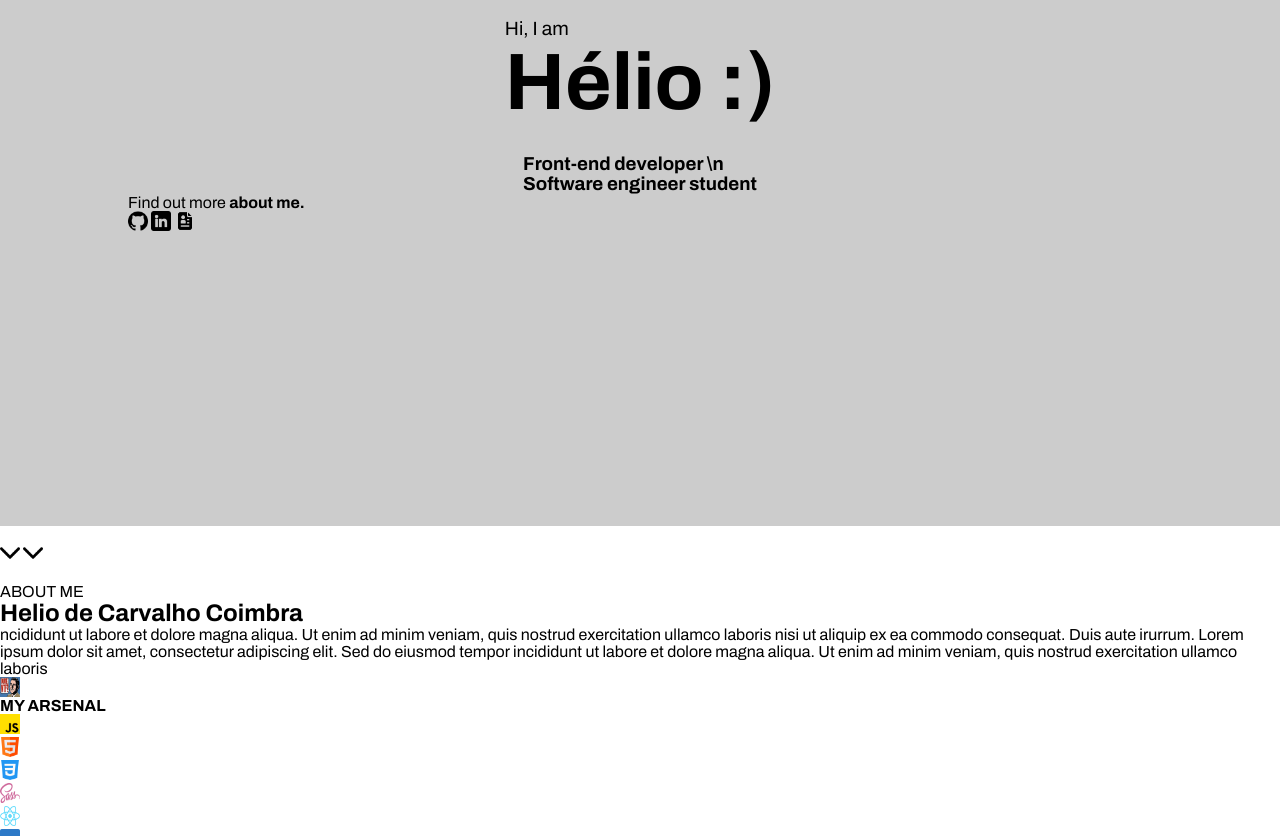
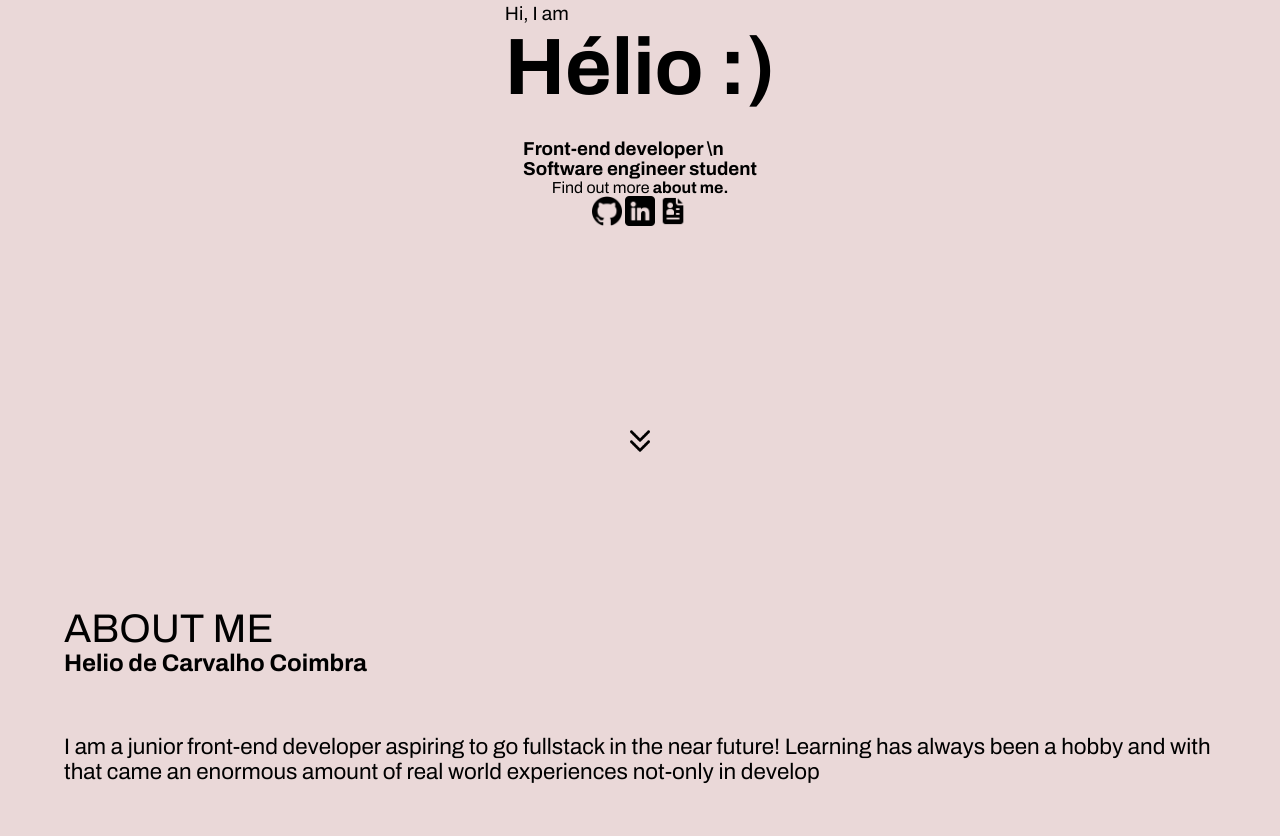
Before and after one commit to DevHelio/Heliodev-web-portfolio, a plain HTML site: page index.html in a window 1280 px wide. Shown: the part 317-1153 px from the top of the page. Drawn offline with Linux system fonts and the light colour scheme.

Commit message:
Finished the "My Arsenal" part.
I feel like I'm almost done but the hard part is now...

```diff
--- a/dir/styles/responsive.scss
+++ b/dir/styles/responsive.scss
@@ -1,3 +1,15 @@
+@keyframes bounce {
+  0% {
+    transform: translateY(0);
+  }
+  50% {
+    transform: translateY(-10px);
+  }
+  100% {
+    transform: translateY(0);
+  }
+}
+
 * {
   margin: 0;
   padding: 0;
@@ -94,6 +106,7 @@ pageContect {
 }
 
 hero {
+  flex: 1;
   width: 100svw;
   height: 100svh;
 
@@ -103,7 +116,6 @@ hero {
   justify-content: center;
   align-items: center;
 
-  background-color: rgba($color: #000000, $alpha: 0.2);
   heroContent {
     width: 80%;
     height: 80%;
@@ -131,11 +143,96 @@ hero {
       flex-direction: column;
       align-items: center;
     }
+    .more {
+      display: flex;
+      flex-direction: column;
+      align-items: center;
+      img {
+        width: 30px;
+        height: 30px;
+      }
+    }
+  }
+
+  arrows {
+    animation: bounce 1s ease-in-out infinite;
+    div {
+      display: flex;
+      flex-direction: column;
+      img {
+        margin-top: -10px;
+      }
+    }
+  }
+}
+
+AboutMe {
+  display: flex;
+  flex-direction: column;
+  margin: 5%;
+  left {
+    .first {
+      font-size: 40px;
+    }
+    h2 {
+      margin-bottom: 5%;
+    }
+    p {
+      font-size: 1.4em;
+    }
+  }
+  right {
+    margin-top: 10%;
+    display: flex;
+    flex-direction: column;
+    justify-content: center;
+    align-items: center;
+    img {
+      width: 80svw;
+      height: 80svw;
+      aspect-ratio: 1/1;
+
+      border-radius: 20px;
+      box-shadow: 0 0px 9px rgba(0, 0, 0, 0.2);
+    }
+    p {
+      text-align: center;
+    }
+  }
+}
+
+skills {
+  display: flex;
+  flex-direction: column;
+
+  margin: 5% 5% 5% 5%;
+  h4 {
+    margin-bottom: 7.5%;
+    font-size: 2em;
+  }
+  ul {
+    display: flex;
+    flex-direction: row;
+
+    flex-wrap: wrap;
+    justify-content: center;
+
+    li {
+      margin: 2% 2% 2% 2%;
+      list-style-type: none;
+
+      img {
+        width: 3em;
+        height: 3em;
+      }
+    }
   }
 }
 
 // Desktop media query
 @media only screen and (min-width: 768px) {
   body {
+    //
+    background-color: rgba($color: #973e3e, $alpha: 0.2);
   }
 }
--- a/index.html
+++ b/index.html
@@ -54,7 +54,7 @@
               <h3>Software engineer student</h3>
             </div>
           </div>
-          <div>
+          <div class="more">
             <p>Find out more <b>about me.</b></p>
             <ul>
               <a href=""><img src="./dir/assets/github.png" alt="GITHUB" /></a>
@@ -65,31 +65,27 @@
             </ul>
           </div>
         </heroContent>
+        <arrows>
+          <div>
+            <img src="./dir/assets/arrow-down-sign-to-navigate.png" alt="" />
+            <img src="./dir/assets/arrow-down-sign-to-navigate.png" alt="" />
+          </div>
+        </arrows>
       </hero>
-      <br />
-
-      <arrows>
-        <div>
-          <img src="./dir/assets/arrow-down-sign-to-navigate.png" alt="" />
-          <img src="./dir/assets/arrow-down-sign-to-navigate.png" alt="" />
-        </div>
-      </arrows>
       <br />
       <AboutMe>
         <left>
           <p class="first">ABOUT ME</p>
           <h2>Helio de Carvalho Coimbra</h2>
           <p>
-            ncididunt ut labore et dolore magna aliqua. Ut enim ad minim veniam,
-            quis nostrud exercitation ullamco laboris nisi ut aliquip ex ea
-            commodo consequat. Duis aute irurrum. Lorem ipsum dolor sit amet,
-            consectetur adipiscing elit. Sed do eiusmod tempor incididunt ut
-            labore et dolore magna aliqua. Ut enim ad minim veniam, quis nostrud
-            exercitation ullamco laboris
+            I am a junior front-end developer aspiring to go fullstack in the
+            near future! Learning has always been a hobby and with that came an
+            enormous amount of real world experiences not-only in develop
           </p>
         </left>
         <right>
-          <img src="./dir/assets/meme.jpg" alt="" />
+          <img src="./dir/assets/test.png" alt="" />
+          <p>That's me ^</p>
         </right>
       </AboutMe>
 
@@ -118,6 +114,9 @@
               src="./dir/assets/mongodb_original_logo_icon_146424.png"
               alt="MONGODB"
             />
+          </li>
+          <li>
+            <img src="./dir/assets/mySQL-logo.png" alt="MySQL" />
           </li>
         </ul>
       </skills>
@@ -261,7 +260,7 @@
         </projectCard>
       </Projects>
 
-      <AboutMe>
+      <Contact>
         <left>
           <h6>CONTACT</h6>
           <h2>Enough scrolling, let's work together!</h2>
@@ -290,7 +289,7 @@
             <button type="submit">Send</button>
           </form>
         </right>
-      </AboutMe>
+      </Contact>
 
       <footer>
         <left>
```
Also changed, not shown: dir/assets/Database-mysql.svg.png (added), dir/assets/mySQL-logo.png (added), dir/assets/test.png (added), dir/assets/thumbnail_IMG_6483.jpg (added), dir/styles/dist/responsive.css, dir/styles/dist/responsive.min.css.
